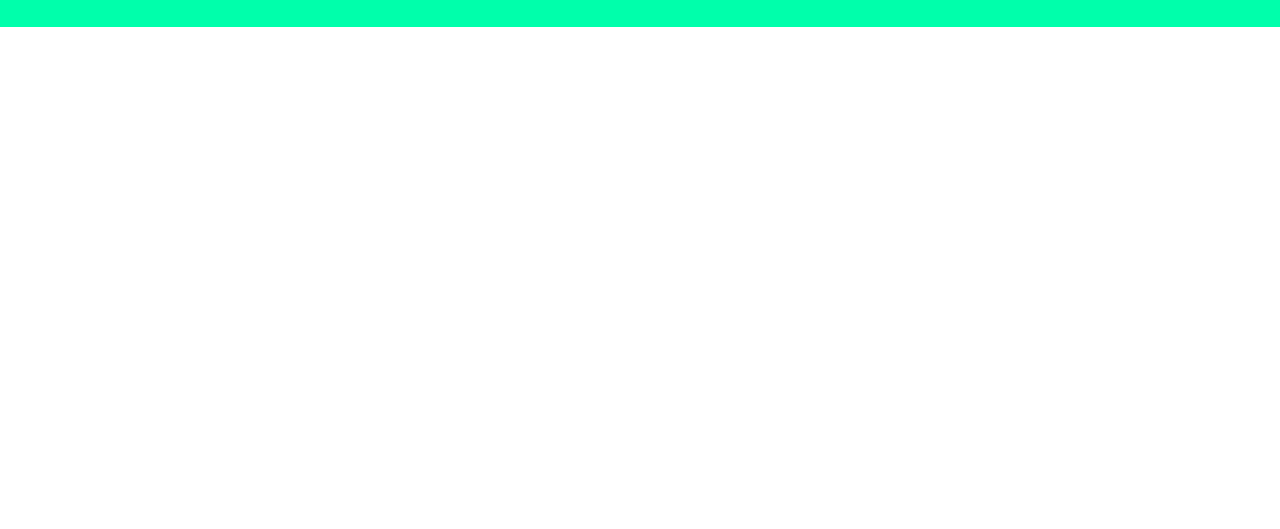
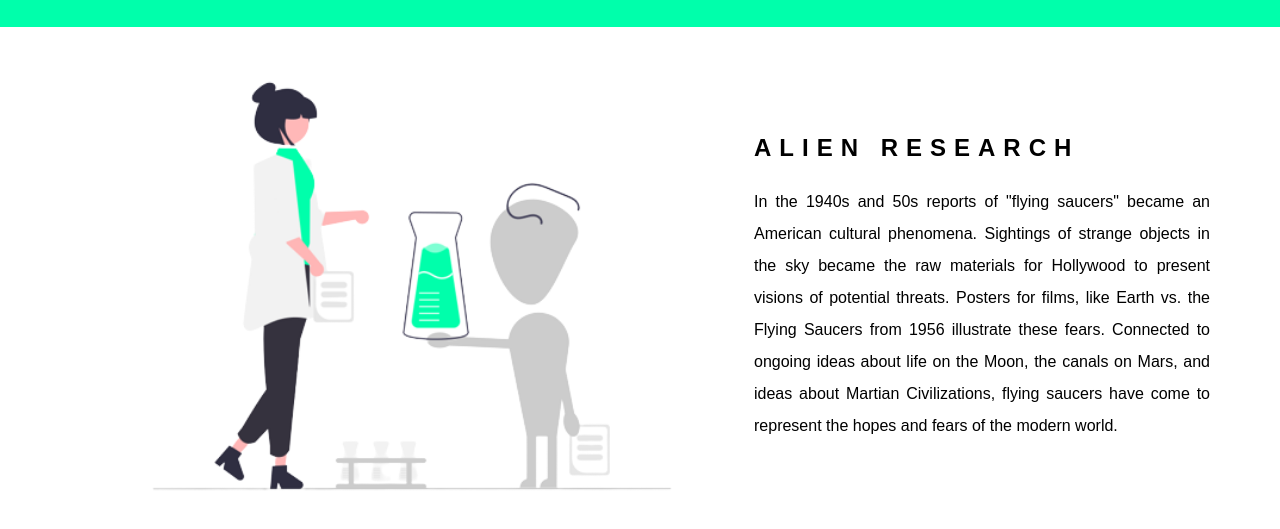
Before and after one commit to noyondey1/ihcra-demo-website, a plain HTML site: page 1/index.html in a window 1280 px wide. Shown: the part 53-582 px from the top of the page. Drawn offline with Linux system fonts and the light colour scheme; a web font is replaced by a local one.

Commit message:
hero section added

```diff
--- a/1/index.html
+++ b/1/index.html
@@ -26,5 +26,18 @@
             </ul>
         </nav>
     </header>
+    <main>
+        <section class="container">
+            <div class="hero">
+                <div class="hero-img">
+                    <img src="./images/undraw_alien_image.png" alt="">
+                </div>
+                <div class="hero-text">
+                    <h1>Alien Research</h1>
+                    <p>In the 1940s and 50s reports of "flying saucers" became an American cultural phenomena. Sightings of strange objects in the sky became the raw materials for Hollywood to present visions of potential threats. Posters for films, like Earth vs. the Flying Saucers from 1956 illustrate these fears.  Connected to ongoing ideas about life on the Moon, the canals on Mars, and ideas about Martian Civilizations, flying saucers have come to represent the hopes and fears of the modern world.</p>
+                </div>
+            </div>
+        </section>
+    </main>
 </body>
 </html>
--- a/1/style.css
+++ b/1/style.css
@@ -45,6 +45,7 @@ nav{
 .list a:hover{
     color: #ffffff;
     letter-spacing: 0.1rem;
+    box-shadow: 0 0 2rem rgba(255, 255, 255, 0.5);
 }
 
 .logo{
@@ -56,3 +57,32 @@ nav{
 i{
     font-size: 1.2rem;
 }
+
+.hero{
+    display: flex;
+    justify-content: space-between;
+    align-items: center;
+}
+
+.hero .hero-img img{
+    width: 100%;
+}
+
+.hero-img{
+    width: 60%;
+}
+
+.hero-text{
+    width: 40%;
+}
+
+.hero-text h1{
+    padding-bottom: 1.5rem;
+    text-transform: uppercase;
+    letter-spacing: 0.5rem;
+}
+
+.hero-text p{
+    line-height: 2rem;
+    text-align: justify;
+}
```
Also changed, not shown: 1/images/undraw_Alien_science_re_0f8q.png (added), 1/images/undraw_Scientist_0ft9.png (added), 1/images/undraw_alien_image.png (added), 1/images/undraw_medical_research_qg4d.png (added).
